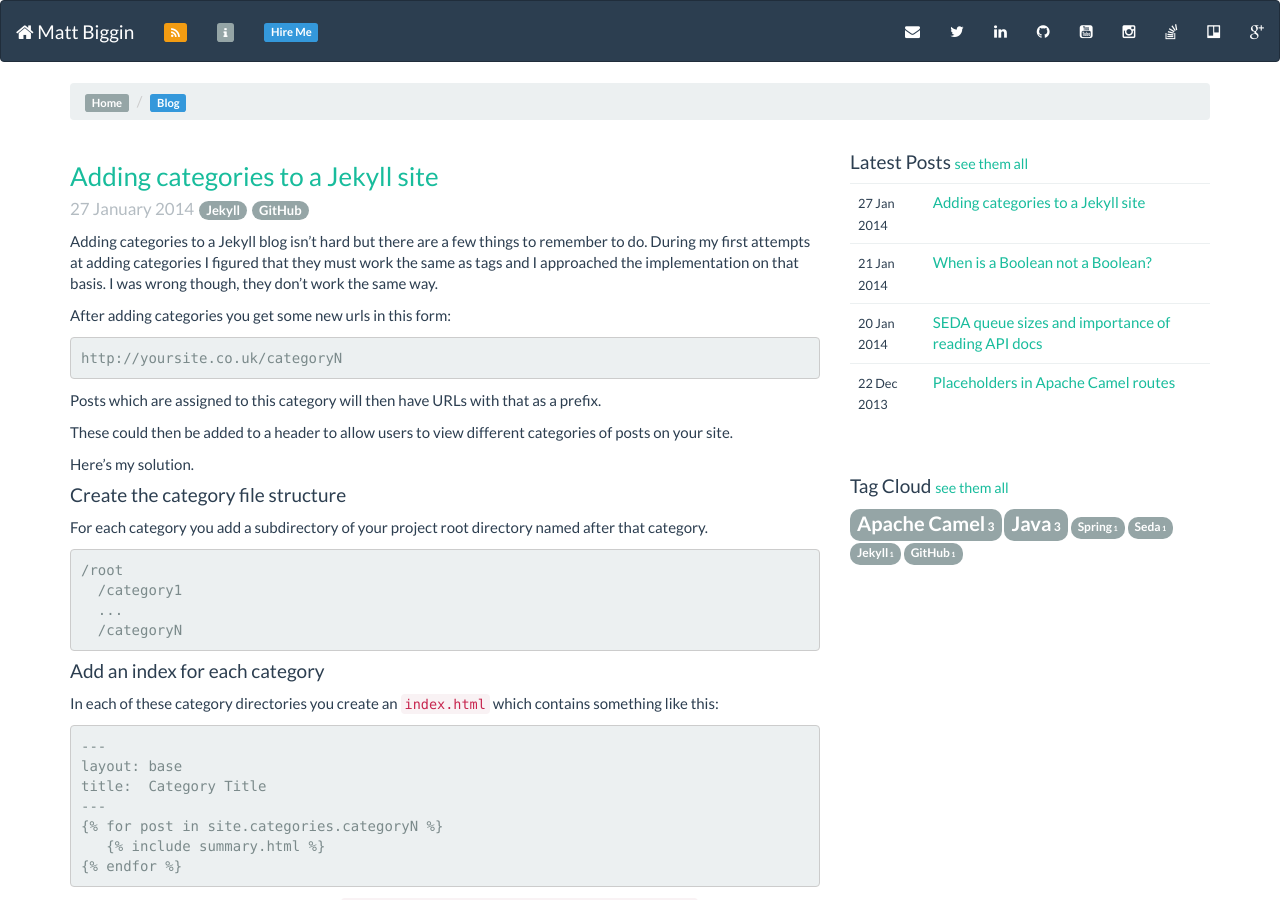
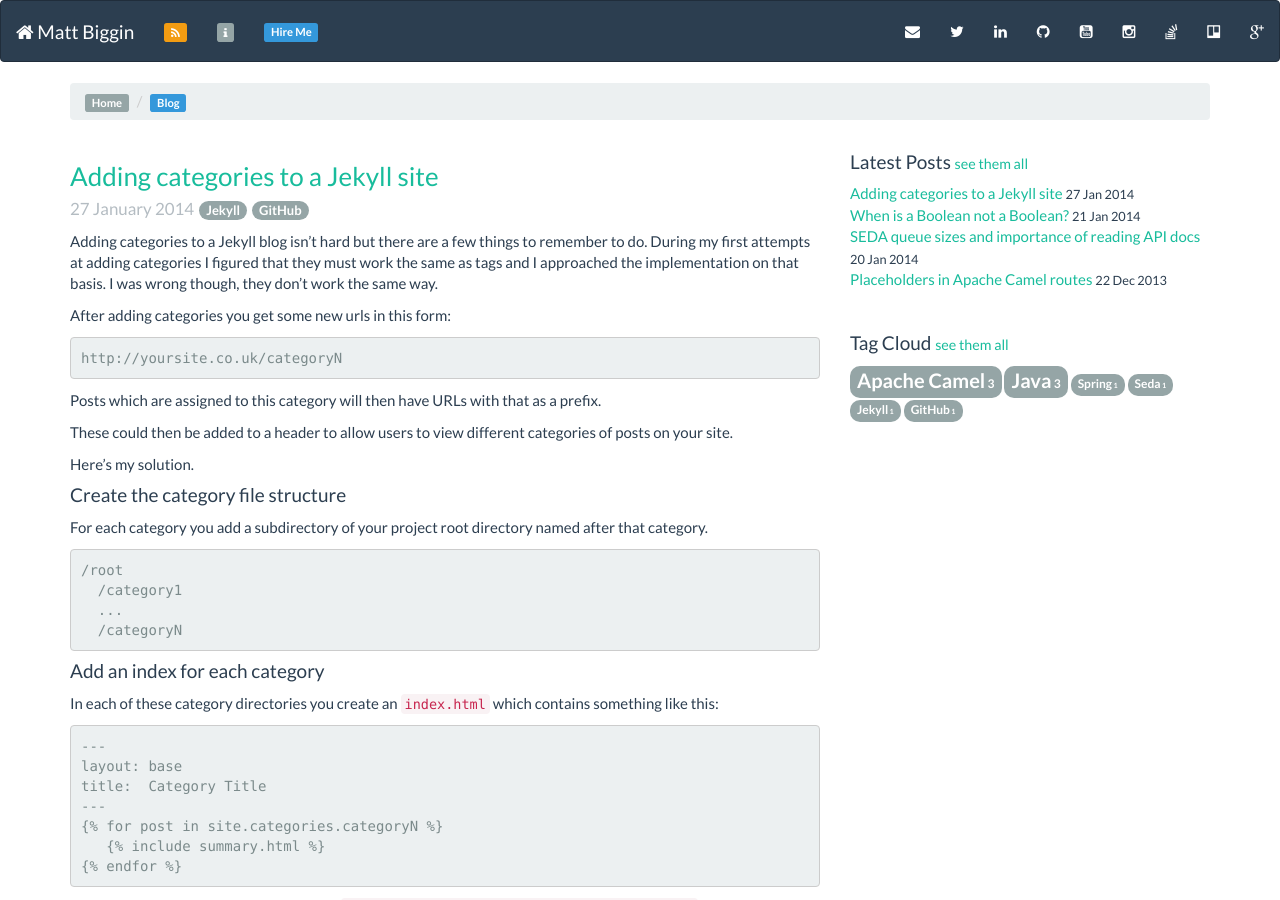
Before and after one commit to ultraflynn/mattbiggin.co.uk, a Jekyll site: the page built from blog.html, in a window 1280 px wide and 900 px high. Built offline with Jekyll 4.4.1, drawn with Linux system fonts in a browser that asks for light colours; Markdown is read by kramdown in place of the engine named in the settings.

Commit message:
Reformatted the post list

```diff
--- a/blog.html
+++ b/blog.html
@@ -31,18 +31,12 @@ title: Blog - Matt Biggin
   <div class="col-xs-4">
     <h4>Latest Posts <small><a href="/archive/">see them all</a></small></h4>
     <p>
-      <table class="table">
-        {% for post in site.posts limit:10 %}
-        <tr>
-          <td><small>{{ post.date | date_to_string }}</small></td>
-          <td>
-            <a href="{{ post.url }}" title="{{ post.title }}">
-              <div>{{ post.title }}</div>
-            </a>
-          </td>
-        </tr>
-        {% endfor %}
-      </table>
+      {% for post in site.posts limit:10 %}
+        <div>
+          <a href="{{ post.url }}" title="{{ post.title }}">{{ post.title }}</a>
+          <small>{{ post.date | date_to_string }}</small>
+        </div>
+      {% endfor %}
     </p>
     <br/>
     <h4>Tag Cloud <small><a href="/tags/">see them all</a></small></h4>
```
